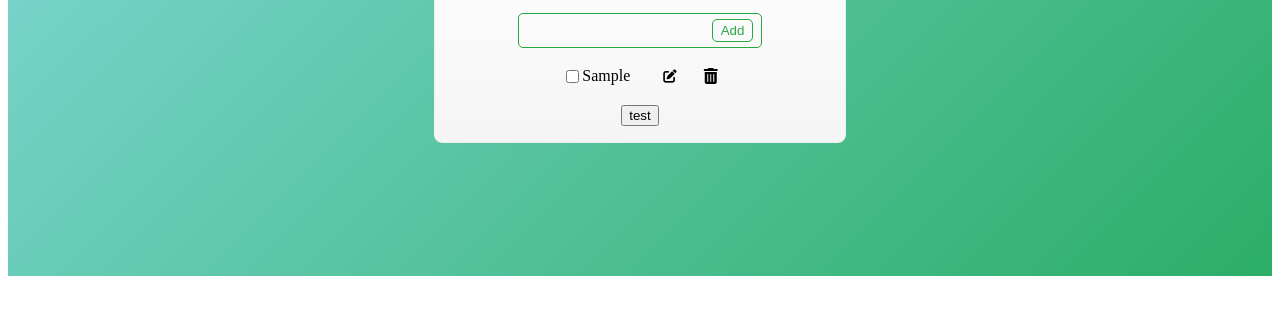
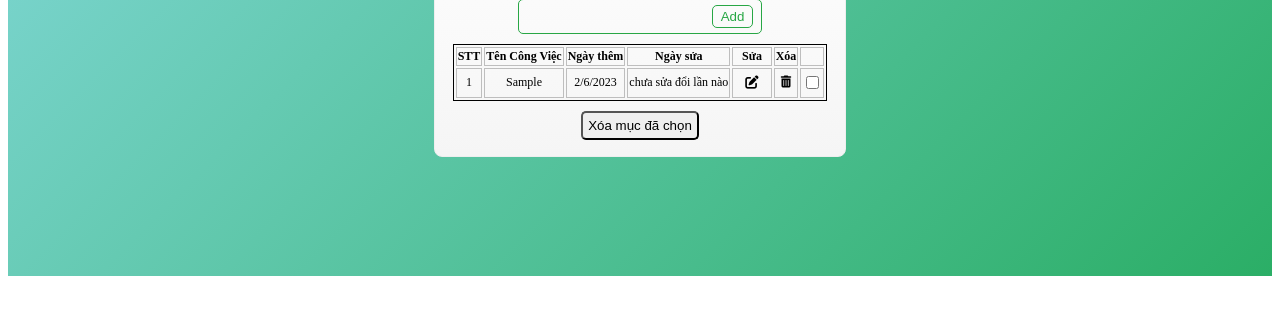
Before and after one commit to CongNam18165/todolist, a plain HTML site: page index.html in a window 1280 px wide. Both pictures are taken after typing "Sample" into the empty fields and a click on the button "Add". Shown: the part 232-546 px from the top of the page. Drawn offline with Linux system fonts and the light colour scheme.

Commit message:
upload_day2

```diff
--- a/index.html
+++ b/index.html
@@ -20,13 +20,23 @@
                 <button class="button">Add</button>
                 <button class="update none">Update</button>
             </div>
-            <ul class="ul">
-            </ul>
-            <!-- <table>
-
-            </table> -->
+            <!-- <ul class="ul">
+            </ul> -->
+            <table>
+                <thead>
+                    <tr>
+                        <th>STT</th><th>Tên Công Việc</th><th>Ngày thêm</th><th>Ngày sửa</th>
+                        <th>Sửa</th><th>Xóa</th><th></th>
+                        </tr>
+                </thead>
+                <tbody class="body-table">
+                    <tr>
+                        <td style="text-align: center;" colspan="7">Không có công việc</td>
+                    </tr>
+                </tbody>
+            </table>
             <div>
-                <button class="test">test</button>
+                <button class="delete-pick">Xóa mục đã chọn</button>
             </div>
         </div>
     </div>
--- a/main.css
+++ b/main.css
@@ -55,7 +55,7 @@
     color: #28a745;
 }
 .trash{
-    margin-left: 16px;
+
     cursor: pointer;
 }
 .box-jobs{
@@ -80,8 +80,30 @@
 .none{
     display: none;
 }
-table{
+
+table {
+    margin: 10px 0;
     font-size: 12px;
+    border: solid 1px black;
+}
+
+th {
+    text-align: center;
+    border: 1px solid rgb(190, 190, 190);
+}
+
+td {
+text-align: center;
+    border: 1px solid rgb(190, 190, 190);
+}
+.delete-pick{
+    cursor: pointer;
+    border-radius: 5px;
+    padding: 5px;
+}
+.delete-pick:hover{
+        background-color: red;
+        color: white;
 }
 @keyframes blink {
     0% {
--- a/main.js
+++ b/main.js
@@ -1,79 +1,70 @@
 let button = document.querySelector(".button");
 let updateBtn = document.querySelector(".update")
 let input = document.querySelector(".input");
-let ul = document.querySelector(".ul");
-let test = document.querySelector(".test");
+let bodyTable = document.querySelector(".body-table");
+let pickDelete = document.querySelector(".delete-pick");
 
 let dataJobs = JSON.parse(localStorage.getItem("Datas")) !== null ? JSON.parse(localStorage.getItem("Datas")) : []; // lấy dữ liệu công việc trước đó ở localStorage
 function render() {
-    if (dataJobs === null) { // nếu mảng vừa lấy Datas có giá trị null thì thực hiện khối code dưới
-        table.innerHTML = "" // trong thẻ ul không có thẻ nào hết
-    }
-    else {
-        // table.innerHTML = `<tr>
-        // <th>STT</th><th>Tên Công Việc</th><th>Ngày thêm</th><th>Ngày sửa gần nhất</th>
-        // <th>Sửa</th><th>Xóa</th><th></th>
-        // </tr>`
-        getData(); //chạy hàm getData
+
+    if (dataJobs.length > 0) {
+        let currentTime = JSON.parse(localStorage.getItem("currentTime"))
+        let currentNow = JSON.parse(localStorage.getItem("currentNow"))
+        getData(currentTime,currentNow); //chạy hàm getData
     }
 }
 
 render(); //chạy hàm render
-function getData() {
-    ul.innerHTML = ""; // Xóa nội dung hiện tại của ul
+function getData(currentTime,currentNow) {
+    bodyTable.innerHTML = "";
     dataJobs.forEach((data, index) => { //duyệt qua các phần tử của mảng DataJobs
-        let li = document.createElement("li"); // tạo element li
-
-        li.innerHTML =
-        // `
-        // <tr>
-        // <td>${index+1}</td><td><span>${data}</span></td>
-        // <td></td><td></td>
-        // <td><button class="edit-btn"><i class="fa-solid fa-pen-to-square"></i></button></td>
-        // <td><i class="trash fa-solid fa-trash-can"></i></td>
-        // <td><input class="checkbox" type = "checkbox"></input></td>
-        // </tr>
-
-        `<div class="box-jobs">
-        <input class="checkbox" type = "checkbox"></input>
-        <span>${data}</span>
-        <button class="edit-btn"><i class="fa-solid fa-pen-to-square"></i></button>
-        <i class="trash fa-solid fa-trash-can"></i>
-        </div>`
-        li.classList.add("li") // thêm class li vào element li
-        ul.appendChild(li);// render thẻ li ra giao diện người dùng
-        deleteItem(data, index);
-        edit(data, index);
-        deleteItems(index);
+        bodyTable.innerHTML +=
+            `
+        <tr>
+        <td>${index +1}</td><td><span>${data}</span></td>
+        <td>${currentTime  }</td><td>${currentNow == null ? "chưa sửa đổi lần nào": currentNow }</td>
+        <td><button class="edit-btn"><i class="fa-solid fa-pen-to-square"></i></button></td>
+        <td><i class="trash fa-solid fa-trash-can"></i></td>
+        <td><input class="checkbox" type = "checkbox"></input></td>
+        </tr>
+        `
     });
+    deleteItem();
+    edit();
+    deleteItems();
 }
-function deleteItem(data, index) {
-    let trash = document.querySelectorAll(".trash")[index]; // lấy DOM element có icon thùng rác
-    trash.addEventListener("click", function trashJob(event) {
+function deleteItem() {
+    let trash = document.getElementsByClassName("trash"); // lấy DOM element có icon thùng rác
+    for(let i = 0; i<trash.length; i++){
+        trash[i].addEventListener("click", function trashJob(event) {
             event.target.parentElement.parentElement.remove(); // xóa thẻ element chứa icon thùng rác vừa click
-        newjobs = dataJobs.filter((dataJobs) => dataJobs !== data)// lọc mảng list công việc vừa tạo
-        dataJobs = newjobs;// gán mảng list hiện tại là mảng mới
-        localStorage.setItem("Datas", JSON.stringify(newjobs))// lưu vào localStorage
+            newJobs = dataJobs.filter((dataJobs) => dataJobs !== event.target.parentElement.parentElement.querySelector("span").innerHTML)// lọc mảng list công việc vừa tạo
+            dataJobs = newJobs;// gán mảng list hiện tại là mảng mới
+            localStorage.setItem("Datas", JSON.stringify(newJobs))// lưu vào localStorage
         })
     }
-function edit(data, index) {
-    let editBtn = document.querySelectorAll(".edit-btn")[index];
-    editBtn.addEventListener("click", function editjob(e) {
-        input.value = e.target.parentElement.parentElement.querySelector("span").innerHTML
+}
+function edit() {
+    let editBtn = document.getElementsByClassName("edit-btn");
+    for(let i = 0; i<editBtn.length; i++){
+        editBtn[i].addEventListener("click", function editJob(e) {
+            input.value = e.target.parentElement.parentElement.parentElement.querySelector("span").innerHTML
             button.classList.add("none")
             updateBtn.classList.remove("none")
-        let newJobs = dataJobs.filter((data) => data !== e.target.parentElement.parentElement.querySelector("span").innerHTML)
+            let newJobs = dataJobs.filter((data) => data !== e.target.parentElement.parentElement.parentElement.querySelector("span").innerHTML)
             dataJobs = newJobs;
             localStorage.setItem("Datas", JSON.stringify(newJobs))
         })
     }
-function deleteItems(index) {
-    test.addEventListener("click", function test() {
-        let isCheckbox = document.querySelectorAll(".checkbox")[index];
-        if(isCheckbox.checked == true ){
-           let newjobs = dataJobs.filter((data)=> data !== isCheckbox.parentElement.querySelector("span").innerHTML)
-           dataJobs = newjobs;
-           localStorage.setItem("Datas", JSON.stringify(newjobs))
+}
+function deleteItems() {
+    pickDelete.addEventListener("click", function deleteJobs() {
+        let isCheckbox = document.getElementsByClassName("checkbox");
+        for(let i= 0; i<isCheckbox.length;i++)
+        if (isCheckbox[i].checked == true) {
+            let newJobs = dataJobs.filter((data) => data !== isCheckbox[i].parentElement.parentElement.querySelector("span").innerHTML)
+            dataJobs = newJobs;
+            localStorage.setItem("Datas", JSON.stringify(newJobs))
             location.reload();
         }
     })
@@ -82,7 +73,10 @@ function deleteItems(index) {
 updateBtn.addEventListener("click", function update() {
     dataJobs.push(input.value);
     localStorage.setItem("Datas", JSON.stringify(dataJobs))
-    getData(); // gọi hàm getData
+    let currentDate = new Date()
+    let currentNow = currentDate.getHours() +"/"+ currentDate.getMinutes() +"/"+ currentDate.getSeconds();
+    localStorage.setItem("currentTime",JSON.stringify(currentNow))
+    getData(currentNow); // gọi hàm getData
     input.value = "";
     button.classList.remove("none")
     updateBtn.classList.add("none")
@@ -98,9 +92,13 @@ button.onclick = function () {
             }
         })
         if (isDiffrent == true) {
+            let currentDate = new Date()
+            let currentTime = currentDate.getDay() +"/"+ currentDate.getMonth() + "/" + currentDate.getFullYear();
+            localStorage.setItem("currentTime",JSON.stringify(currentTime))
             dataJobs.push(input.value); // thêm giá trị ở ô input vào mảng DataJobs
             localStorage.setItem("Datas", JSON.stringify(dataJobs)) // lưu mảng DataJobs vào localStorage
-            getData(); // gọi hàm getData
+            // bodyTable.innerHTML = "";
+            getData(currentTime); // gọi hàm getData
             input.value = "";
         } else {
             alert("Việc làm đã bị trùng. Xin mời nhập lại")
```
Lines whose indentation alone changed are shown as unchanged.
